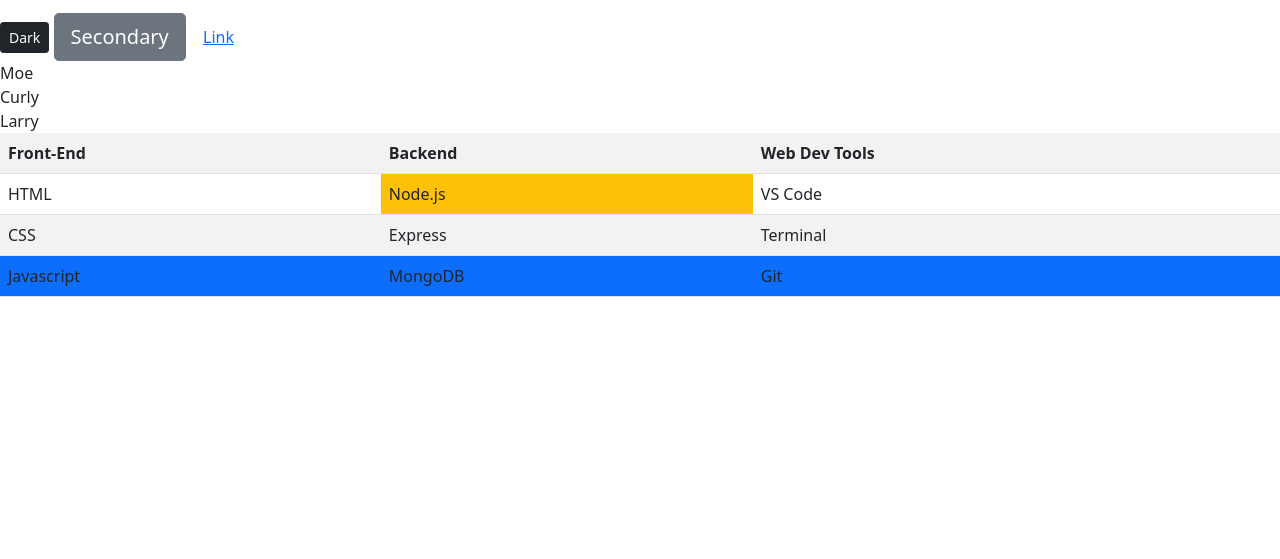
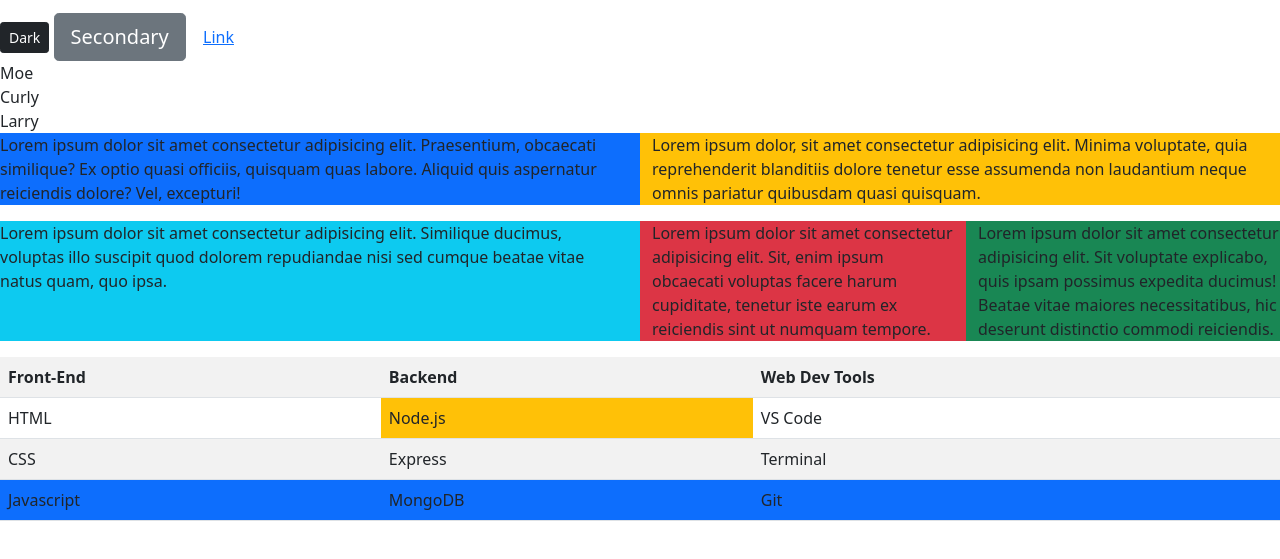
Before and after one commit to YashKamaat/BootstrapExercise, a plain HTML site: page index.html in a window 1280 px wide. Shown: the part 233-792 px from the top of the page. Drawn offline with nearby package versions, Linux system fonts and the light colour scheme.

```diff
--- a/index.html
+++ b/index.html
@@ -16,6 +16,8 @@
 </head>
 
 <body>
+    <!-- Bonus 7 above start of class -->
+    <!-- ------------------------------------------------- -->
   <h1>Bootstrap Feels Like Cheating</h1>
 <!-- 1 -->
 <div class="container">
@@ -23,9 +25,7 @@
   <h1 class="display-1">Bootstrap Feels Like Cheating</h1>
   <h2 class="text-muted bg-danger">Muted Danger</h2>
     </div>
-    <!-- ---------------------------------------- -->
-  <!-- Link to Bootstrap JS -->
-  <script src="https://cdn.jsdelivr.net/npm/bootstrap@5.1.1/dist/js/bootstrap.bundle.min.js" integrity="sha384-/bQdsTh/da6pkI1MST/rWKFNjaCP5gBSY4sEBT38Q/9RBh9AH40zEOg7Hlq2THRZ" crossorigin="anonymous"></script>
+
   <!-- ----------------------------------------------------- -->
 <!-- 6, 7, 8, 9, 10 and 11 -->
   <p class="text-nowrap">Lorem ipsum dolor sit amet consectetur adipisicing elit. Error non sint mollitia eveniet cupiditate, consequatur modi porro minima omnis totam quos assumenda eius vel explicabo eaque ex excepturi velit ullam.</p>
@@ -65,6 +65,28 @@
         <td>MongoDB</td>
         <td>Git</td>
     </tr>
+    <!-- ----------------------------------------------------- -->
+    <!-- Bonus 1, 2, 3, 4, 5, 6 -->
+    <!-- ----------------------------------------------------- -->
+    <div class="row">
+    <!-- ----------------------------------------------------- -->
+        <p class="bg-primary col-6">Lorem ipsum dolor sit amet consectetur adipisicing elit. Praesentium, obcaecati similique? Ex optio quasi officiis, quisquam quas labore. Aliquid quis aspernatur reiciendis dolore? Vel, excepturi!</p>
+        <!-- ------------------------------------------------- -->
+        <p class="bg-warning col-6">Lorem ipsum dolor, sit amet consectetur adipisicing elit. Minima voluptate, quia reprehenderit blanditiis dolore tenetur esse assumenda non laudantium neque omnis pariatur quibusdam quasi quisquam.</p>
+      </div>
+  <!-- -------------------------------------------- -->
+      <section class="row">
+    <!-- ------------------------------------------ -->
+        <p class="bg-info col-6">Lorem ipsum dolor sit amet consectetur adipisicing elit. Similique ducimus, voluptas illo suscipit quod dolorem repudiandae nisi sed cumque beatae vitae natus quam, quo ipsa.</p>
+        <p class="bg-danger col-3">Lorem ipsum dolor sit amet consectetur adipisicing elit. Sit, enim ipsum obcaecati voluptas facere harum cupiditate, tenetur iste earum ex reiciendis sint ut numquam tempore.</p>
+        <p class="bg-success col-3">Lorem ipsum dolor sit amet consectetur adipisicing elit. Sit voluptate explicabo, quis ipsam possimus expedita ducimus! Beatae vitae maiores necessitatibus, hic deserunt distinctio commodi reiciendis.</p>
+      </section>
+    </div>
+
+     <!-- ---------------------------------------- -->
+  <!-- Link to Bootstrap JS -->
+  <script src="https://cdn.jsdelivr.net/npm/bootstrap@5.1.1/dist/js/bootstrap.bundle.min.js" integrity="sha384-/bQdsTh/da6pkI1MST/rWKFNjaCP5gBSY4sEBT38Q/9RBh9AH40zEOg7Hlq2THRZ" crossorigin="anonymous"></script>
+
 </body>
 
 </html>
```
